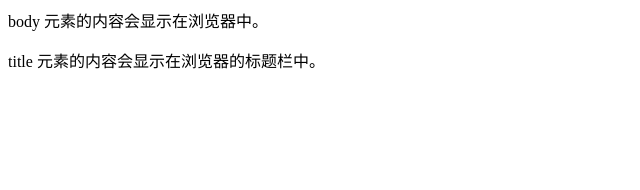
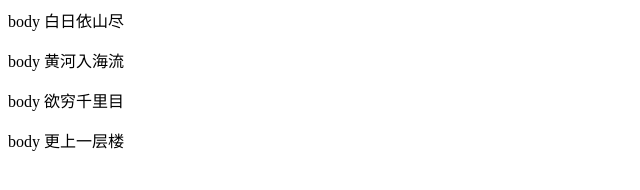
Before and after one commit to neochen6/1, a plain HTML site: page index.html in a window 1280 px wide. Shown: the whole page, without its empty margins (0-640 px from the left). Drawn offline with Linux system fonts and the light colour scheme.

Commit message:
Update index.html

```diff
--- a/index.html
+++ b/index.html
@@ -1,12 +1,14 @@
 <html>
 
 <head>
-<title>我的第一个 HTML 页面</title>
+<title>唐诗一首</title>
 </head>
 
 <body>
-<p>body 元素的内容会显示在浏览器中。</p>
-<p>title 元素的内容会显示在浏览器的标题栏中。</p>
+<p>body 白日依山尽</p>
+<p>body 黄河入海流</p>
+<p>body 欲穷千里目</p>
+<p>body 更上一层楼</p>
 </body>
 
 </html>
```
